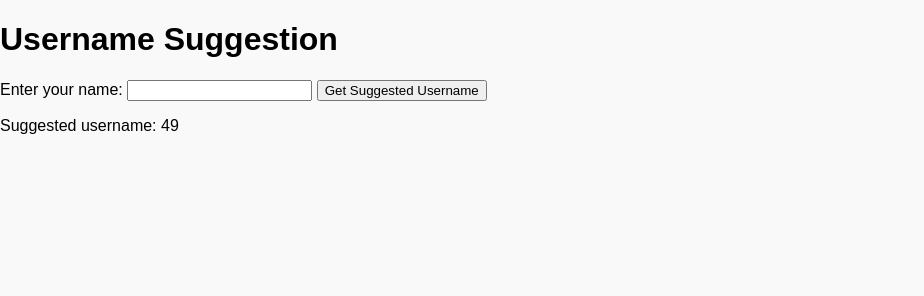
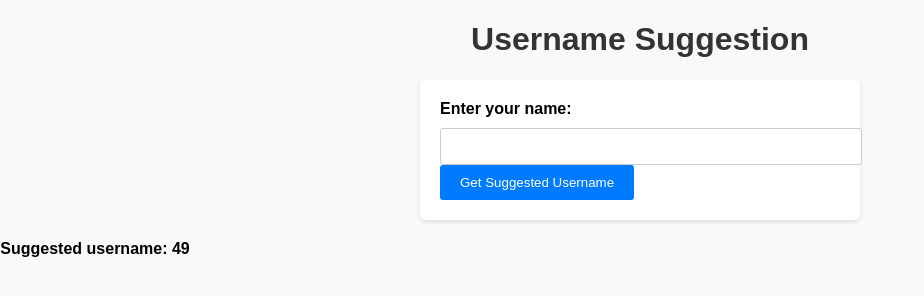
Before and after one commit to LeviathanIO/Lair-of-the-leviathan-, a plain HTML site: page index.html in a window 1280 px wide. Both pictures are taken after a click on the button "Get Suggested Username". Shown: the whole page, without its empty margins (0-924 px from the left). Drawn offline with Linux system fonts and the light colour scheme.

Commit message:
Update index.html

```diff
--- a/index.html
+++ b/index.html
@@ -5,14 +5,60 @@
     <meta name="viewport" content="width=device-width, initial-scale=1.0">
     <title>Username Suggestion</title>
     <style>
-        /* Add your custom CSS styles here */
         body {
             font-family: Arial, sans-serif;
             background-color: #f9f9f9;
             margin: 0;
             padding: 0;
         }
-        /* Other CSS styles for form elements, buttons, etc. */
+        h1 {
+            text-align: center;
+            color: #333;
+        }
+        form {
+            max-width: 400px;
+            margin: 0 auto;
+            padding: 20px;
+            background-color: #fff;
+            border-radius: 5px;
+            box-shadow: 0 2px 4px rgba(0, 0, 0, 0.1);
+        }
+        label {
+            display: block;
+            margin-bottom: 10px;
+            font-weight: bold;
+        }
+        input[type="text"] {
+            width: 100%;
+            padding: 10px;
+            border: 1px solid #ccc;
+            border-radius: 3px;
+        }
+        button {
+            background-color: #007bff;
+            color: #fff;
+            border: none;
+            padding: 10px 20px;
+            border-radius: 3px;
+            cursor: pointer;
+            transition: background-color 0.3s ease;
+        }
+        button:hover {
+            background-color: #0056b3;
+        }
+        #suggestedUsername {
+            margin-top: 20px;
+            font-weight: bold;
+            animation: scramble 1s infinite alternate;
+        }
+        @keyframes scramble {
+            from {
+                transform: translateX(0);
+            }
+            to {
+                transform: translateX(5px);
+            }
+        }
     </style>
 </head>
 <body>
@@ -28,8 +74,18 @@
         function suggestUsername() {
             const name = document.getElementById("nameInput").value;
             const randomSuffix = Math.floor(Math.random() * 1000);
-            const suggestedUsername = name.toLowerCase() + randomSuffix;
+            const suggestedUsername = scrambleName(name.toLowerCase()) + randomSuffix;
             document.getElementById("suggestedUsername").textContent = `Suggested username: ${suggestedUsername}`;
+        }
+
+        function scrambleName(name) {
+            // Scramble the letters in the name
+            const letters = name.split("");
+            for (let i = letters.length - 1; i > 0; i--) {
+                const j = Math.floor(Math.random() * (i + 1));
+                [letters[i], letters[j]] = [letters[j], letters[i]];
+            }
+            return letters.join("");
         }
     </script>
 </body>
```
